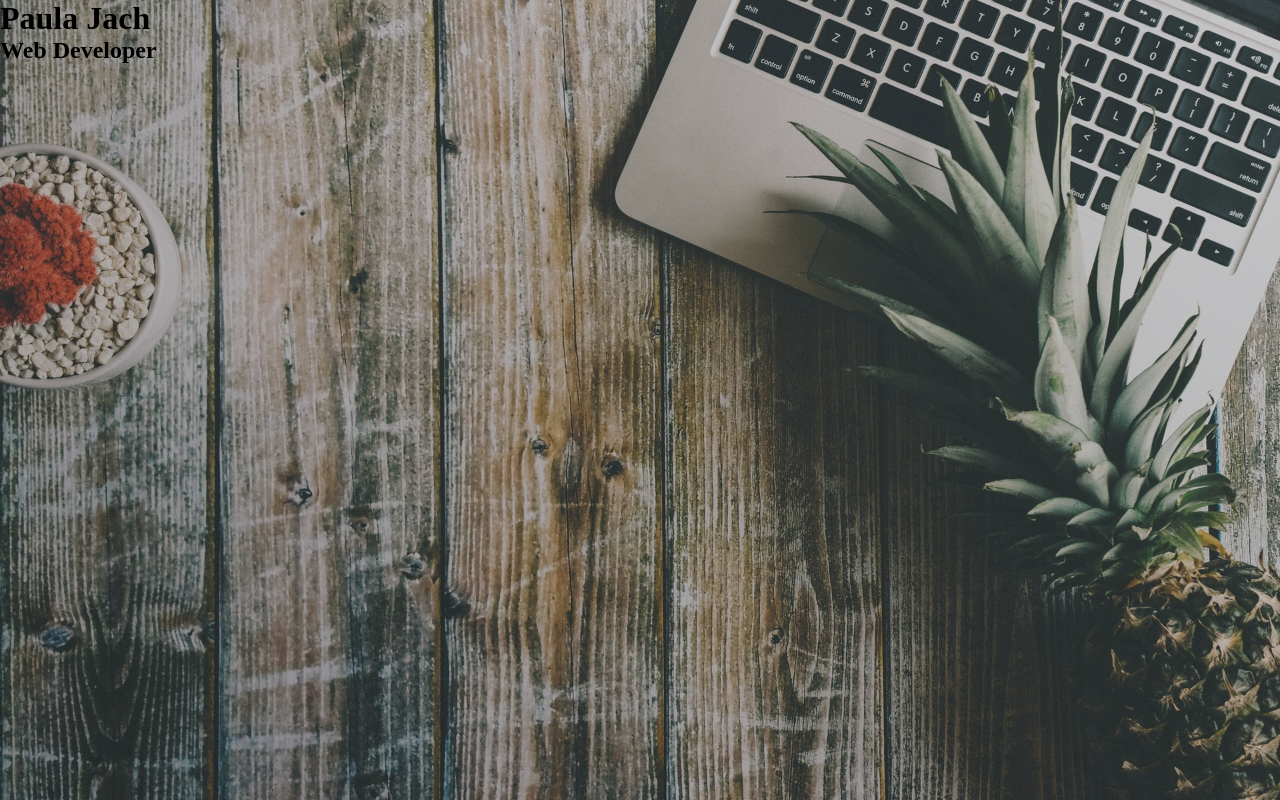
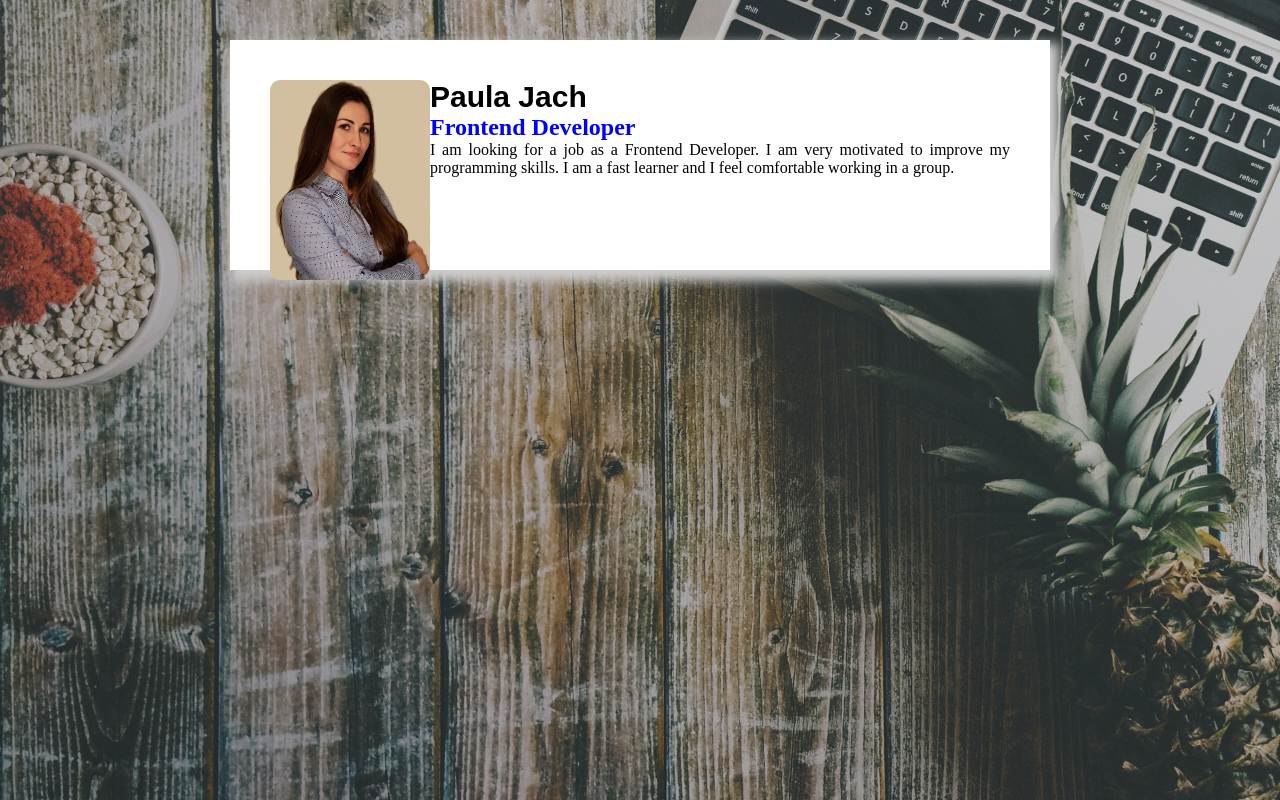
Before and after one commit to PaulaJach/paula-jach-resume, a React (Create React App) app: page / in a window 1280 px wide. Built offline with nearby package versions, Linux system fonts and the light colour scheme.

Commit message:
Created Header.js component

```diff
--- a/public/index.html
+++ b/public/index.html
@@ -4,40 +4,15 @@
     <meta charset="utf-8" />
     <link rel="icon" href="%PUBLIC_URL%/favicon.ico" />
     <meta name="viewport" content="width=device-width, initial-scale=1" />
-    <meta name="theme-color" content="#000000" />
     <meta
       name="description"
       content="Web site created using create-react-app"
     />
-    <link rel="apple-touch-icon" href="%PUBLIC_URL%/logo192.png" />
-    <!--
-      manifest.json provides metadata used when your web app is installed on a
-      user's mobile device or desktop. See https://developers.google.com/web/fundamentals/web-app-manifest/
-    -->
-    <link rel="manifest" href="%PUBLIC_URL%/manifest.json" />
-    <!--
-      Notice the use of %PUBLIC_URL% in the tags above.
-      It will be replaced with the URL of the `public` folder during the build.
-      Only files inside the `public` folder can be referenced from the HTML.
+    <title>Paula Jach Resume</title>
+  </head>
 
-      Unlike "/favicon.ico" or "favicon.ico", "%PUBLIC_URL%/favicon.ico" will
-      work correctly both with client-side routing and a non-root public URL.
-      Learn how to configure a non-root public URL by running `npm run build`.
-    -->
-    <title>React App</title>
-  </head>
   <body>
     <noscript>You need to enable JavaScript to run this app.</noscript>
     <div id="root"></div>
-    <!--
-      This HTML file is a template.
-      If you open it directly in the browser, you will see an empty page.
-
-      You can add webfonts, meta tags, or analytics to this file.
-      The build step will place the bundled scripts into the <body> tag.
-
-      To begin the development, run `npm start` or `yarn start`.
-      To create a production bundle, use `npm run build` or `yarn build`.
-    -->
   </body>
 </html>
--- a/src/App.js
+++ b/src/App.js
@@ -1,13 +1,14 @@
 import AppContainer from "./components/UI/AppContainer";
+import CvContainer from "./components/Resume/CvContainer";
 import GlobalStyles from "./components/globals/GlobalStyles";
 
 function App() {
+  console.log("lol")
   return (
     <>
       <GlobalStyles/>
       <AppContainer>
-          <h1>Paula Jach</h1>
-          <h2>Web Developer</h2>
+          <CvContainer/>
       </AppContainer>
     </>
   );
--- /dev/null
+++ b/src/components/Resume/CvContainer.js
@@ -0,0 +1,23 @@
+import styled from "styled-components";
+import Header from "./Header";
+
+const Wrapper = styled.div`
+  position: relative;
+  top: 40px;
+  margin: 0 auto 30px;
+  width: 820px;
+  background-color: #fff;
+  box-shadow: 5px 7px 10px 4px #ccc;
+  display: flex;
+  flex-direction: column;
+`;
+
+const CvContainer = () => {
+  return (
+    <Wrapper>
+      <Header />
+    </Wrapper>
+  );
+};
+
+export default CvContainer;
--- /dev/null
+++ b/src/components/Resume/Header.js
@@ -0,0 +1,54 @@
+import styled from "styled-components";
+import { setFont, setColor } from "../../styles";
+import cv_img from "../../assets/images/cv_img.jpg";
+
+const HeaderWrapper = styled.header`
+  margin: 40px;
+  display: flex;
+`;
+
+const Title = styled.h1`
+  ${setColor.primaryColor};
+  font-size: 30px;
+  ${setFont.slanted};
+`;
+
+const SubTitle = styled.h2`
+  color: blue;
+`;
+
+const ImgWrapper = styled.div`
+  height: 150px;
+  border-radius: 5px solid black;
+  .img {
+    width: 160px;
+    height: 200px;
+    border-radius: 10px;
+  }
+`;
+
+const Description = styled.section`
+  text-align: justify;
+`;
+
+const Header = () => {
+  return (
+    <HeaderWrapper>
+      <ImgWrapper>
+        <img src={cv_img} className="img" />
+      </ImgWrapper>
+
+      <Description>
+        <Title>Paula Jach</Title>
+        <SubTitle>Frontend Developer</SubTitle>
+        <p>
+          I am looking for a job as a Frontend Developer. I am very motivated to
+          improve my programming skills. I am a fast learner and I feel
+          comfortable working in a group.
+        </p>
+      </Description>
+    </HeaderWrapper>
+  );
+};
+
+export default Header;
--- a/src/components/globals/GlobalStyles.js
+++ b/src/components/globals/GlobalStyles.js
@@ -1,6 +1,8 @@
-import { createGlobalStyle } from 'styled-components';
+import { createGlobalStyle } from "styled-components";
 
 const GlobalStyles = createGlobalStyle`
+@import url('https://fonts.googleapis.com/css2?family=Ubuntu:ital,wght@0,300;0,400;0,500;1,300&display=swap');
+
 * {
     text-decoration: none;
 	box-sizing: border-box;
--- /dev/null
+++ b/src/styles.js
@@ -0,0 +1,15 @@
+import { css } from 'styled-components'
+
+export const setColor = {
+	primaryColor: 'black',
+	secondaryColor: 'blue',
+}
+
+export const setFont = {
+	main: "font-family: 'Ubuntu', sans-serif;",
+	slanted: "font-family: 'Ubuntu:ital', sans-serif;",
+}
+
+export const setRem = (number = 16) => {
+	return `${number / 16}rem`
+}
```
Also changed, not shown: 1 other file (tests, documents, lock files or other folders).
